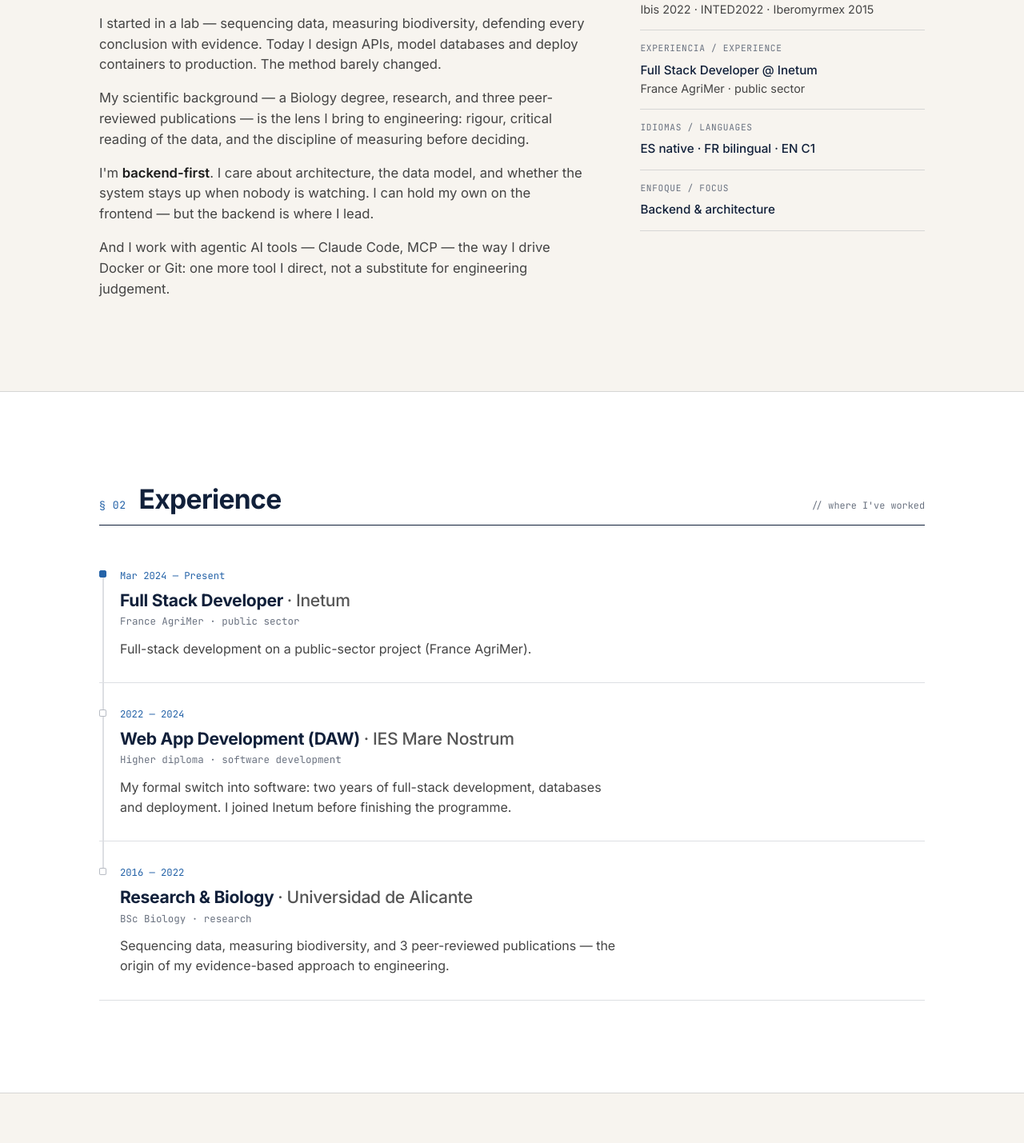
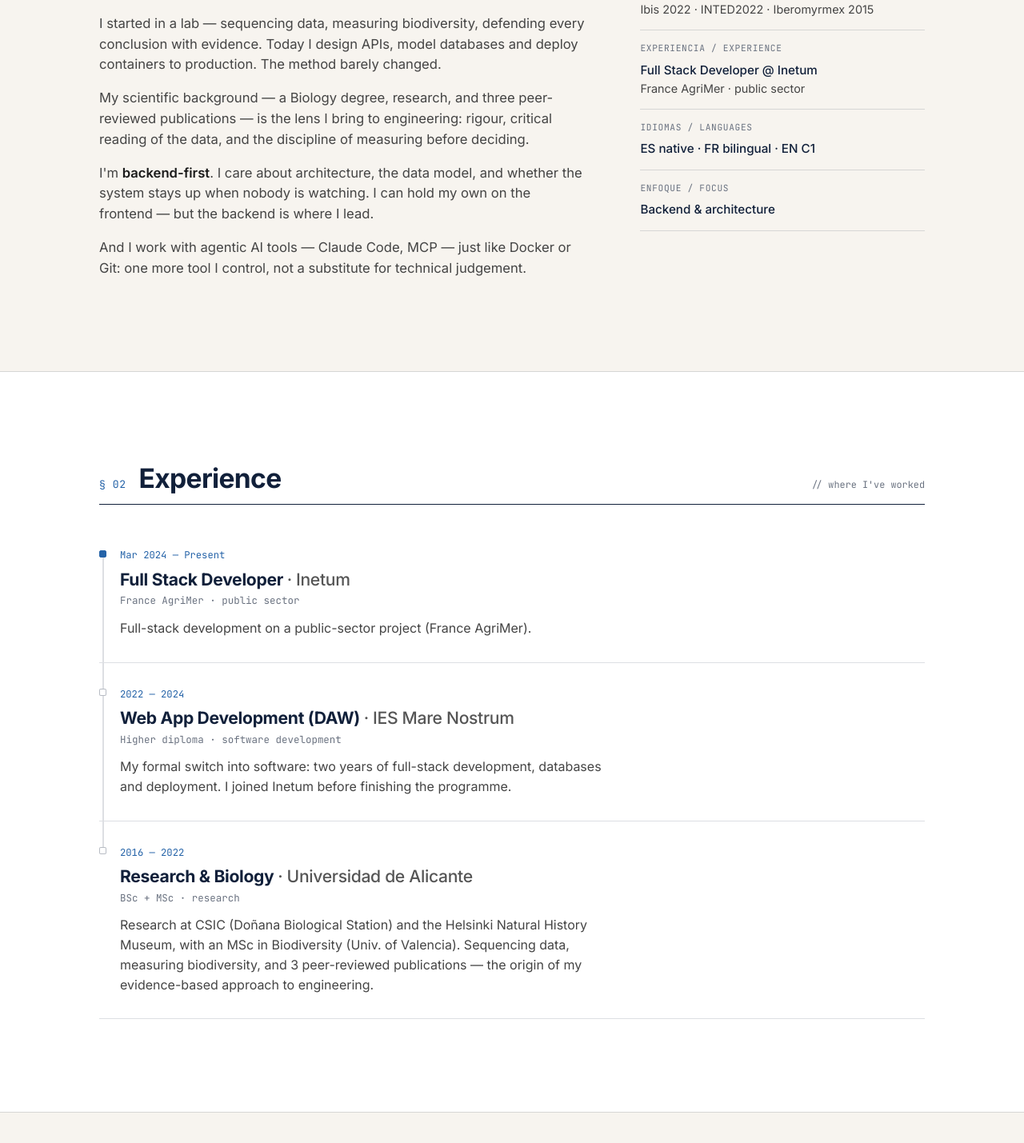
Before and after one commit to GuillermoAlbert/portfolio, a Next.js app: page /en in a window 1280 px wide. Shown: the part 1159-2588 px from the top of the page at 80% size. Built offline with nearby package versions, Linux system fonts and the light colour scheme; no server answers.

Commit message:
Actualiza descripciones en secciones "Sobre mí" y "Experiencia" para mayor claridad y precisión

```diff
--- a/components/About.tsx
+++ b/components/About.tsx
@@ -46,11 +46,11 @@ export default function About() {
                 lo lidero.
               </p>
               <p
-                data-en="And I work with agentic AI tools — Claude Code, MCP — the way I drive Docker or Git: one more tool I direct, not a substitute for engineering judgement."
-                data-fr="Et je travaille avec des outils d'IA agentique — Claude Code, MCP — comme je pilote Docker ou Git : un outil de plus que je dirige, pas un substitut au jugement d'ingénierie."
+                data-en="And I work with agentic AI tools — Claude Code, MCP — just like Docker or Git: one more tool I control, not a substitute for technical judgement."
+                data-fr="Et je travaille avec des outils d'IA agentique — Claude Code, MCP — comme avec Docker ou Git : un outil de plus que je contrôle, pas un substitut au jugement technique."
               >
-                Y trabajo con herramientas de IA agéntica —Claude Code, MCP— como dirijo Docker o
-                Git: una herramienta más que controlo, no un sustituto del criterio de ingeniería.
+                Y trabajo con herramientas de IA agéntica —Claude Code, MCP— como con Docker o Git:
+                una herramienta más que controlo, no un sustituto del criterio técnico.
               </p>
             </div>
           </div>
--- a/components/Experience.tsx
+++ b/components/Experience.tsx
@@ -86,18 +86,20 @@ export default function Experience() {
             </h3>
             <p
               className="xp__meta"
-              data-en="BSc Biology · research"
-              data-fr="Licence de Biologie · recherche"
+              data-en="BSc + MSc · research"
+              data-fr="Licence + Master · recherche"
             >
-              Grado en Biología · investigación
+              Grado + Máster · investigación
             </p>
             <p
               className="xp__desc"
-              data-en="Sequencing data, measuring biodiversity, and 3 peer-reviewed publications — the origin of my evidence-based approach to engineering."
-              data-fr="Séquencer des données, mesurer la biodiversité et 3 publications évaluées par les pairs — l'origine de mon approche fondée sur les preuves."
+              data-en="Research at CSIC (Doñana Biological Station) and the Helsinki Natural History Museum, with an MSc in Biodiversity (Univ. of Valencia). Sequencing data, measuring biodiversity, and 3 peer-reviewed publications — the origin of my evidence-based approach to engineering."
+              data-fr="Recherche au CSIC (Station biologique de Doñana) et au Muséum d'histoire naturelle d'Helsinki, avec un Master en Biodiversité (Univ. de Valence). Séquencer des données, mesurer la biodiversité et 3 publications évaluées par les pairs — l'origine de mon approche fondée sur les preuves."
             >
-              Secuenciación de datos, medición de biodiversidad y 3 publicaciones revisadas por
-              pares — el origen de mi enfoque basado en la evidencia.
+              Investigación en el CSIC (Estación Biológica de Doñana) y en el Museo de Historia
+              Natural de Helsinki, con un Máster en Biodiversidad (Univ. de València). Secuenciación
+              de datos, medición de biodiversidad y 3 publicaciones revisadas por pares — el origen
+              de mi enfoque basado en la evidencia.
             </p>
           </article>
         </div>
```
